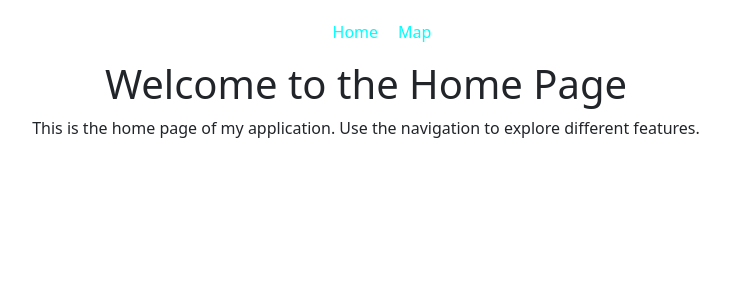
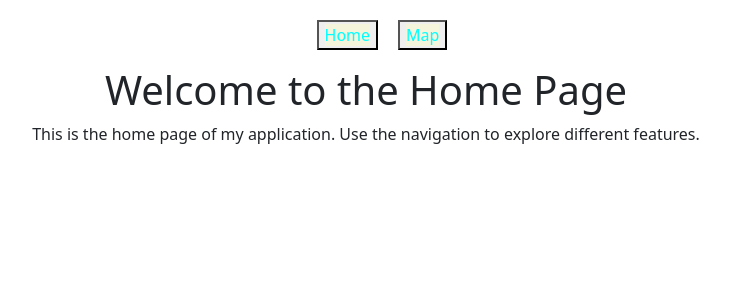
Before and after one commit to IHWNTI/SlutprojektWebbutveckling1, a React (Vite) app: page / in a window 1280 px wide. Shown: the top 300 px of the page, without its empty margins (274-1004 px from the left). Built offline with nearby package versions, Linux system fonts and the light colour scheme.

Commit message:
Minor adjustment

```diff
--- a/src/components/MapControls.tsx
+++ b/src/components/MapControls.tsx
@@ -18,7 +18,7 @@ export default function MapControls() {
       <button
         onClick={(e) => {
           e.stopPropagation();
-          // TODO: Open settings modal
+          // TODO: Open settings popup.
         }}
       > Settings
       </button>
--- /dev/null
+++ b/src/components/SettingsPanel.tsx
@@ -0,0 +1,5 @@
+
+
+export default function SettingsPanel() {
+
+}
--- a/src/pages/Home.css
+++ b/src/pages/Home.css
@@ -14,7 +14,8 @@ nav ul {
 }
 
 nav ul li a {
-    justify-content: center;
+    justify-content:baseline;
+    background-color: beige;
 }
 
 nav ul li a:hover {
--- a/src/pages/Home.tsx
+++ b/src/pages/Home.tsx
@@ -5,8 +5,8 @@ export default function Home() {
         <div>
             <nav>
                 <ul>
-                    <li><a href="/">Home</a></li>
-                    <li><a href="/map">Map</a></li>
+                    <li><button><a href="/">Home</a></button></li>
+                    <li><button><a href="/map">Map</a></button></li>
                 </ul>
             </nav>
             <h1>Welcome to the Home Page</h1>
```
